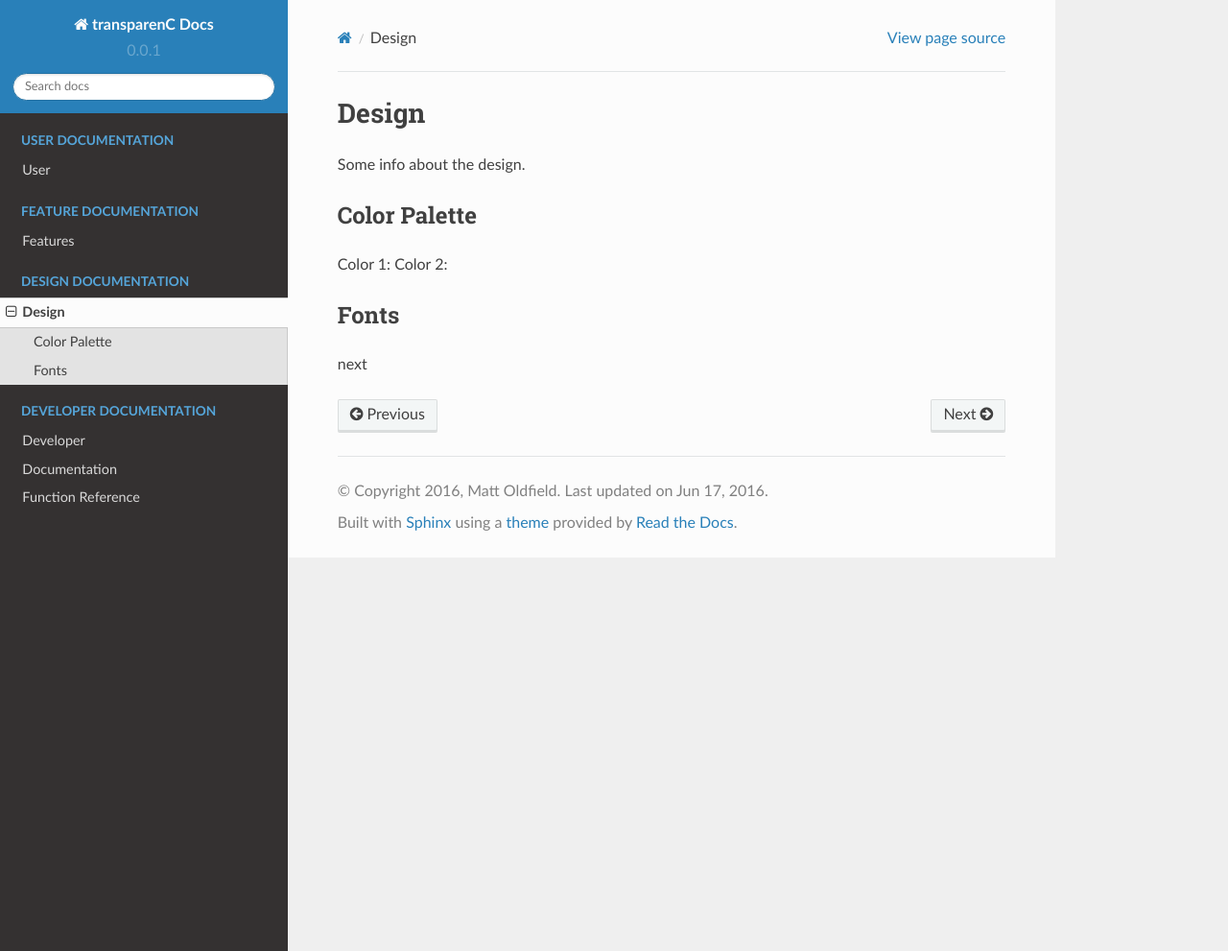
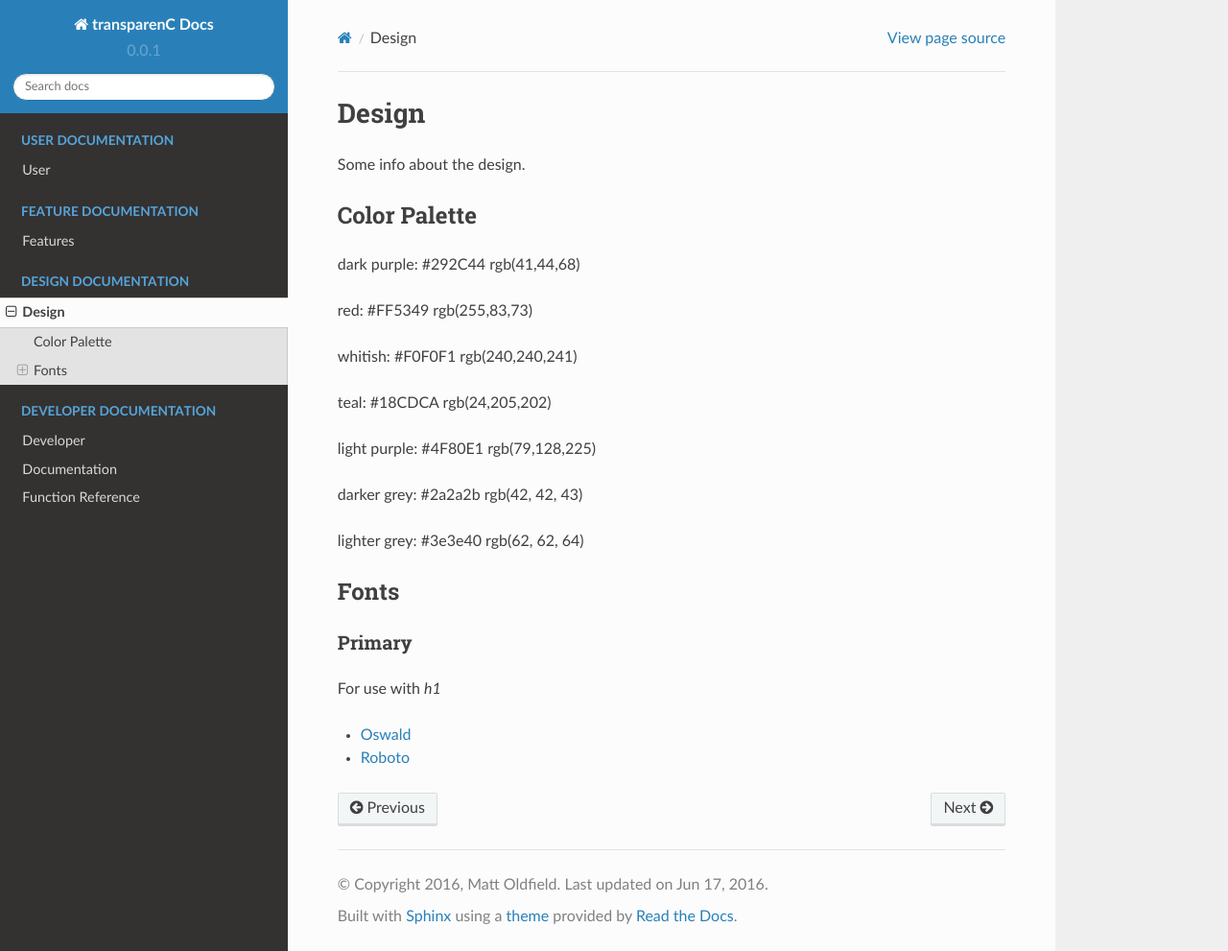
Before and after one commit to asmattic/transparenc-docs, a Sphinx documentation site: the page built from source/design.rst, in a window 1280 px wide and 991 px high. Shown: the whole window at 96% size. Built offline with Sphinx 7.4.7 and the Read the Docs theme 2.0.0, drawn with Linux system fonts in a browser that asks for light colours.

Commit message:
Design fonts and colors

```diff
--- a/source/design.rst
+++ b/source/design.rst
@@ -9,10 +9,31 @@ Some info about the design.
 Color Palette
 ---------------
 
-Color 1:
-Color 2:
+dark purple:		#292C44		rgb(41,44,68)
+
+red:						#FF5349		rgb(255,83,73)
+
+whitish:				#F0F0F1 	rgb(240,240,241)
+
+teal:						#18CDCA		rgb(24,205,202)
+
+light purple:   #4F80E1   rgb(79,128,225)
+
+darker grey:   #2a2a2b		rgb(42, 42, 43)
+
+lighter grey:	 #3e3e40		rgb(62, 62, 64)
+
 
 Fonts
 ------
 
-next
+Primary
+~~~~~~~
+
+For use with `h1`
+
+* `Oswald`_
+* `Roboto`_
+
+.. _Oswald: https://fonts.google.com/specimen/Oswald?query=oswald&selection.family=Oswald
+.. _Roboto: https://fonts.google.com/?selection.family=Oswald&query=roboto
--- a/source/functions.rst
+++ b/source/functions.rst
@@ -8,6 +8,11 @@ General function specifications for |AppName|_.
 
 Campaigns
 ---------
+
+Currently implemented to handle just adwords campaign data.
+
+Campaigns
+~~~~~~~~~
 
 ``addCampaigns``
 
```
